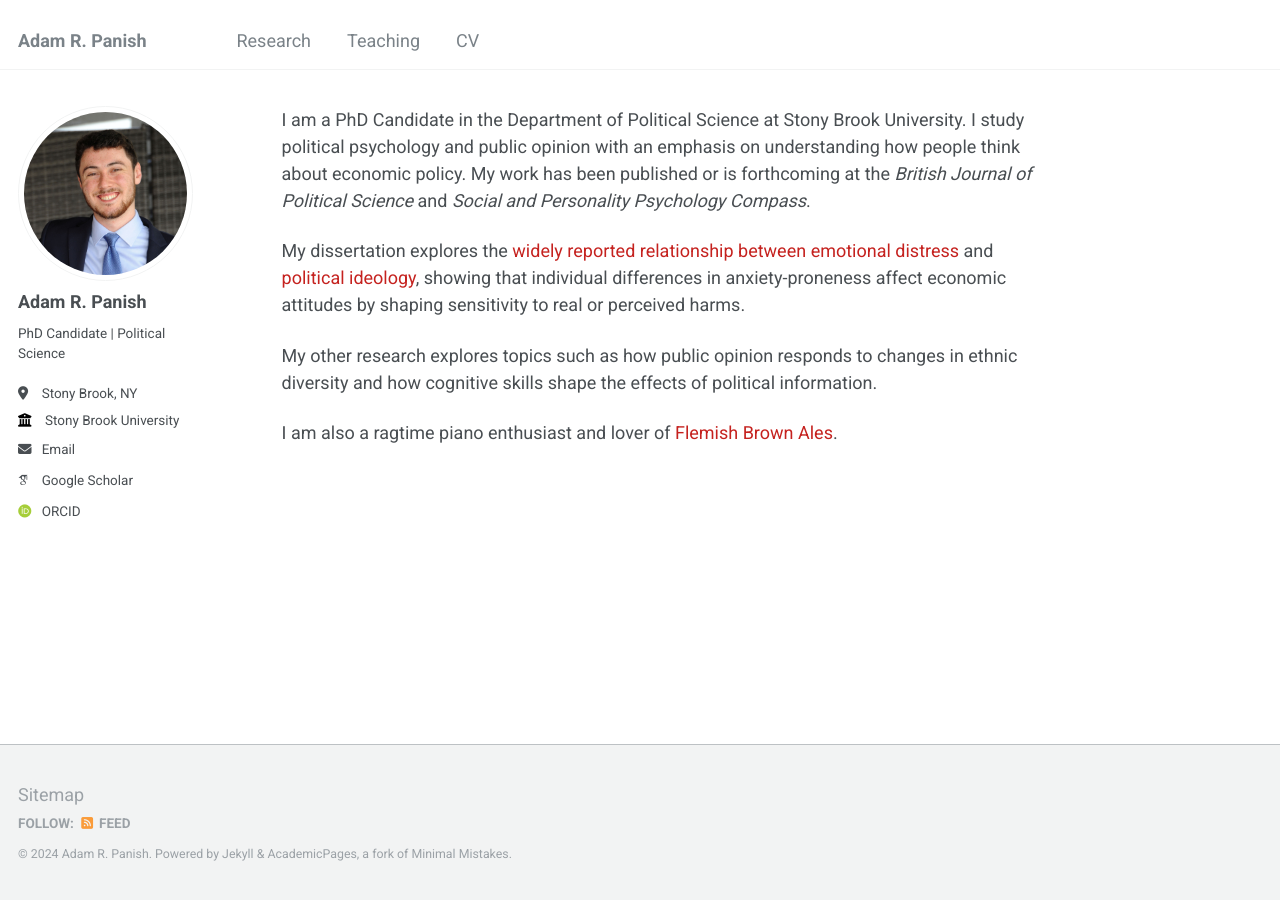
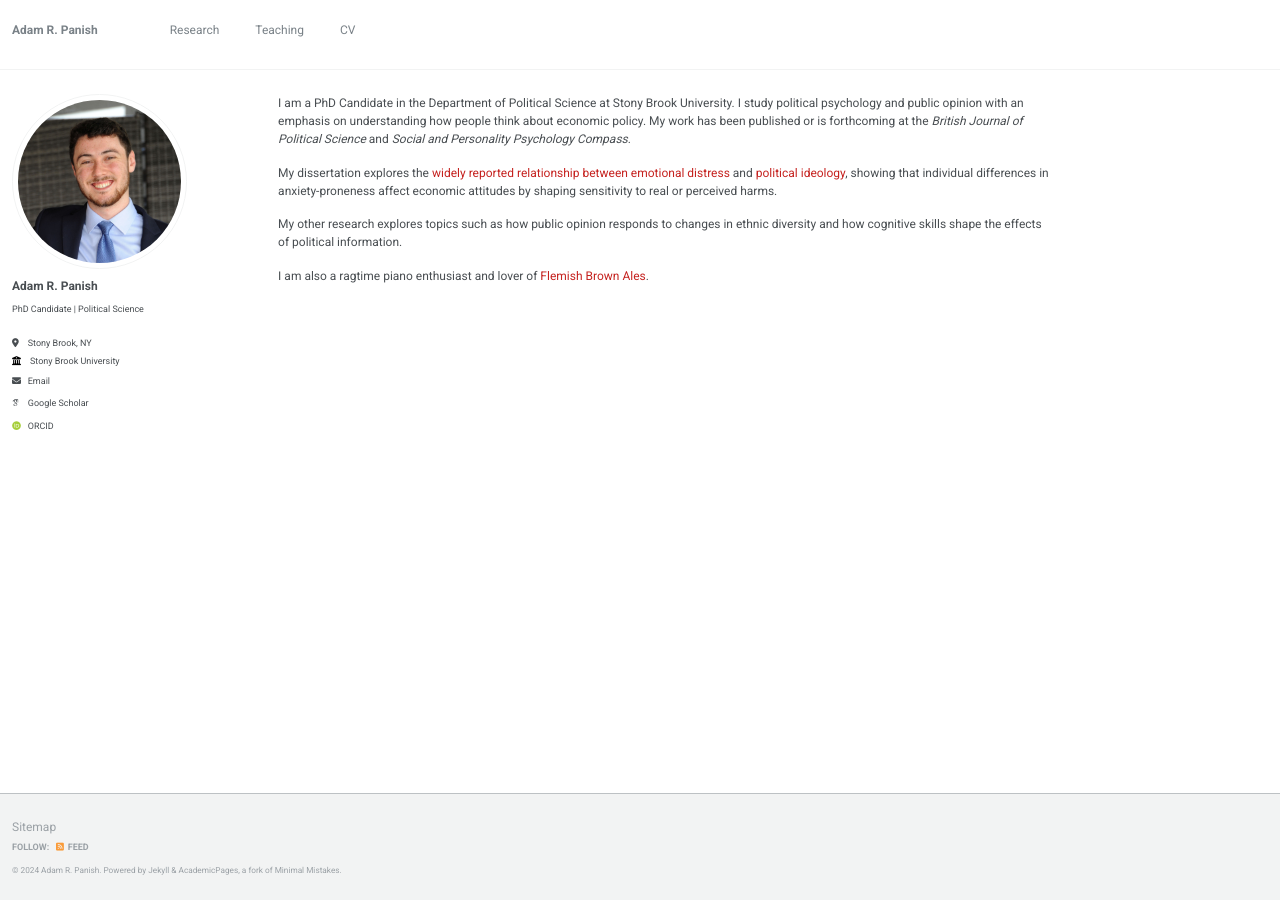
Before and after one commit to adampanish/adampanish.github.io, a Jekyll site: the page built from _pages/about.md, in a window 1280 px wide. Built offline with Jekyll 4.4.1, drawn with Linux system fonts in a browser that asks for light colours; some web fonts are replaced.

Commit message:
Update _variables.scss

```diff
--- a/_sass/_variables.scss
+++ b/_sass/_variables.scss
@@ -8,6 +8,10 @@
 @import url('https://fonts.googleapis.com/css2?family=Roboto:wght@400;700&display=swap');
 
 $doc-font-size              : 12;
+
+body {
+  font-size: 12px;
+}
 
 /* paragraph indention */
 $paragraph-indent           : false; // true, false (default)
```
